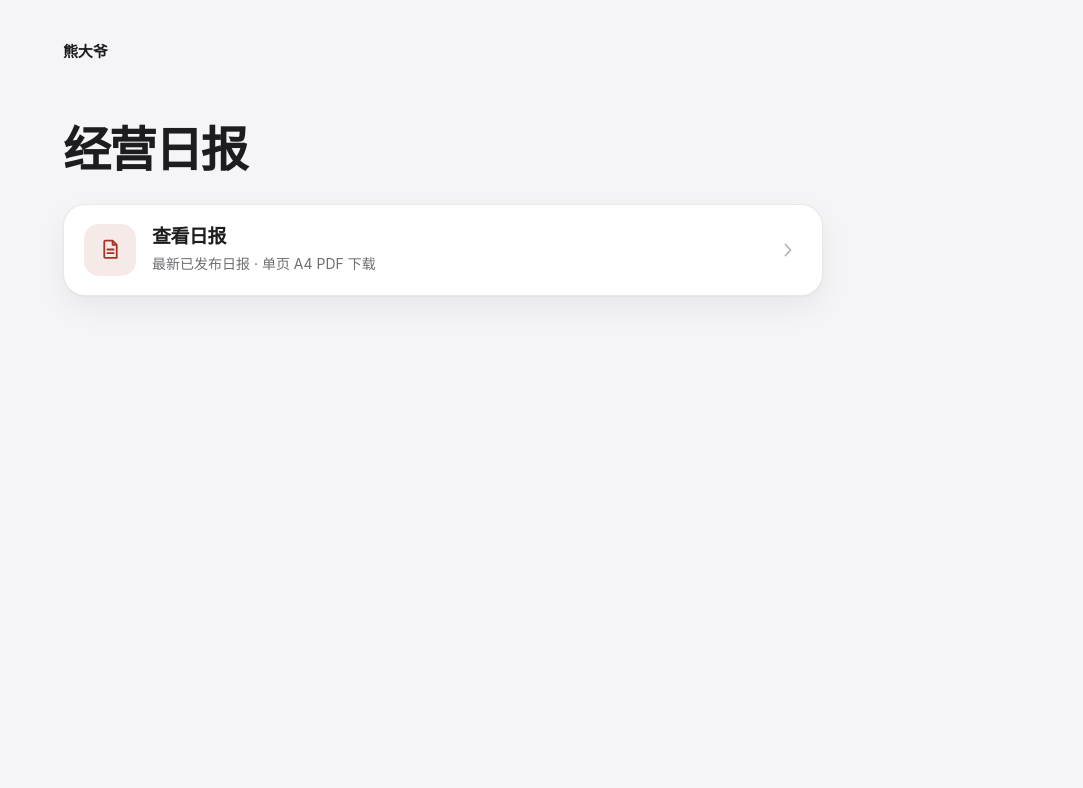
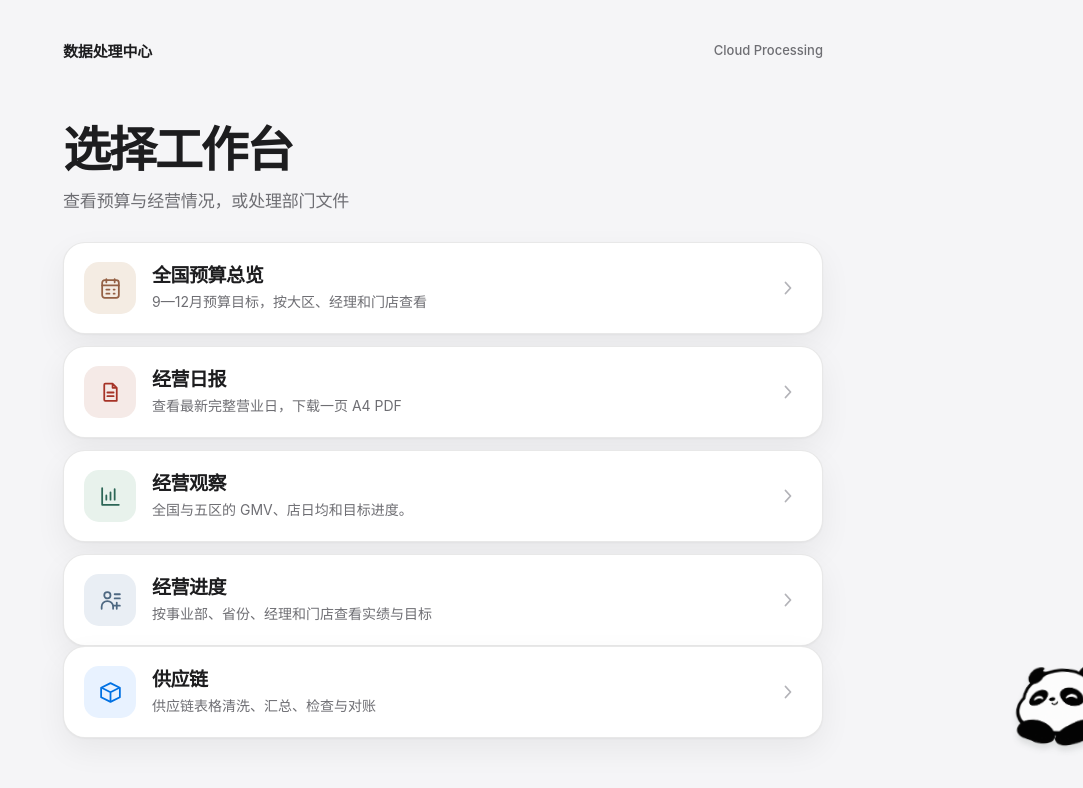
Before and after one commit to starbeef6/yanmingxing-asia, a plain HTML site: page index.html in a window 1280 px wide. Shown: the whole page, without its empty margins (197-1280 px from the left). Drawn offline with Linux system fonts and the light colour scheme.

Commit message:
Restore homepage dashboard and department entries alongside daily report

```diff
--- a/index.html
+++ b/index.html
@@ -4,28 +4,60 @@
   <meta charset="UTF-8">
   <meta name="viewport" content="width=device-width, initial-scale=1.0">
   <meta name="theme-color" content="#f5f5f7">
-  <title>熊大爷经营日报</title>
+  <title>数据处理中心</title>
   <link rel="stylesheet" href="assets/site.css">
+  <link rel="stylesheet" href="assets/mascot.css?v=4b41b535fff8">
 </head>
 <body>
-  <main class="app-shell">
-    <div class="brand-bar">
-      <span class="brand">熊大爷</span>
-    </div>
+  <main class="app-shell" data-page="departments">
+    <nav class="brand-bar" aria-label="站点导航">
+      <span class="brand">数据处理中心</span>
+      <span class="quiet-label">Cloud Processing</span>
+    </nav>
 
     <header class="page-header">
-      <h1>经营日报</h1>
+      <h1>选择工作台</h1>
+      <p>查看预算与经营情况，或处理部门文件</p>
     </header>
 
-    <div class="choice-list">
-      <a class="choice-row" href="daily/">
+    <section class="choice-list" aria-label="预算与经营">
+      <a class="choice-row" href="budget/" aria-label="进入全国预算总览">
+        <span class="choice-icon" style="--icon-bg:#f4ece3;--icon-color:#946044">
+          <svg viewBox="0 0 24 24" fill="none" aria-hidden="true"><rect x="4" y="4" width="16" height="17" rx="2.5" stroke="currentColor" stroke-width="1.7"/><path d="M8 3v3M16 3v3M4 9h16M8 13h3M8 17h3M15 13h1M15 17h1" stroke="currentColor" stroke-width="1.7" stroke-linecap="round"/></svg>
+        </span>
+        <span class="choice-copy"><h2>全国预算总览</h2><p>9—12月预算目标，按大区、经理和门店查看</p></span>
+        <svg class="choice-chevron" viewBox="0 0 20 20" fill="none" aria-hidden="true"><path d="m7.5 4.5 5 5.5-5 5.5" stroke="currentColor" stroke-width="1.8" stroke-linecap="round" stroke-linejoin="round"/></svg>
+      </a>
+      <a class="choice-row" href="daily/" aria-label="进入经营日报">
         <span class="choice-icon" style="--icon-bg:#f5eae7;--icon-color:#a63327">
           <svg viewBox="0 0 24 24" fill="none" aria-hidden="true"><path d="M7 3.5h7l4 4V20H7a1 1 0 0 1-1-1V4.5a1 1 0 0 1 1-1Z M14 3.5v4h4 M9 12h6 M9 15.5h6" stroke="currentColor" stroke-width="1.7" stroke-linecap="round" stroke-linejoin="round"/></svg>
         </span>
-        <span class="choice-copy"><h2>查看日报</h2><p>最新已发布日报 · 单页 A4 PDF 下载</p></span>
+        <span class="choice-copy"><h2>经营日报</h2><p>查看最新完整营业日，下载一页 A4 PDF</p></span>
         <svg class="choice-chevron" viewBox="0 0 20 20" fill="none" aria-hidden="true"><path d="m7.5 4.5 5 5.5-5 5.5" stroke="currentColor" stroke-width="1.8" stroke-linecap="round" stroke-linejoin="round"/></svg>
       </a>
-    </div>
+      <a class="choice-row" href="operations/" aria-label="进入经营观察">
+        <span class="choice-icon" style="--icon-bg:#e8f2ec;--icon-color:#2c6656">
+          <svg viewBox="0 0 24 24" fill="none" aria-hidden="true"><path d="M4 4v16h16M8 15v-4M12 15V8M16 15V5" stroke="currentColor" stroke-width="1.7" stroke-linecap="round" stroke-linejoin="round"/></svg>
+        </span>
+        <span class="choice-copy"><h2>经营观察</h2><p>全国与五区的 GMV、店日均和目标进度。</p></span>
+        <svg class="choice-chevron" viewBox="0 0 20 20" fill="none" aria-hidden="true"><path d="m7.5 4.5 5 5.5-5 5.5" stroke="currentColor" stroke-width="1.8" stroke-linecap="round" stroke-linejoin="round"/></svg>
+      </a>
+      <a class="choice-row" href="manager-targets/" aria-label="进入经营进度">
+        <span class="choice-icon" style="--icon-bg:#e9eef4;--icon-color:#4e6881">
+          <svg viewBox="0 0 24 24" fill="none" aria-hidden="true"><circle cx="9" cy="7" r="3" stroke="currentColor" stroke-width="1.7"/><path d="M3.5 20v-2a5.5 5.5 0 0 1 11 0v2M16 6h5M16 10h5M18 14v6M15 17h6" stroke="currentColor" stroke-width="1.7" stroke-linecap="round"/></svg>
+        </span>
+        <span class="choice-copy"><h2>经营进度</h2><p>按事业部、省份、经理和门店查看实绩与目标</p></span>
+        <svg class="choice-chevron" viewBox="0 0 20 20" fill="none" aria-hidden="true"><path d="m7.5 4.5 5 5.5-5 5.5" stroke="currentColor" stroke-width="1.8" stroke-linecap="round" stroke-linejoin="round"/></svg>
+      </a>
+    </section>
+    <section class="choice-list" data-department-list aria-label="部门列表"></section>
   </main>
+  <script src="assets/catalog.js"></script>
+  <script src="assets/portal.js"></script>
+  <script src="assets/operations-diagnosis.js?v=20261012-c32" defer></script>
+  <script src="assets/chat-context.js?v=20261012-c32-r2" defer></script>
+  <script src="assets/chat-session.js?v=20261012-c32" defer></script>
+  <script src="assets/chat-config.js?v=12b940a2179a" defer></script>
+  <script src="assets/mascot.js?v=52214c8634c3" defer></script>
 </body>
 </html>
```
